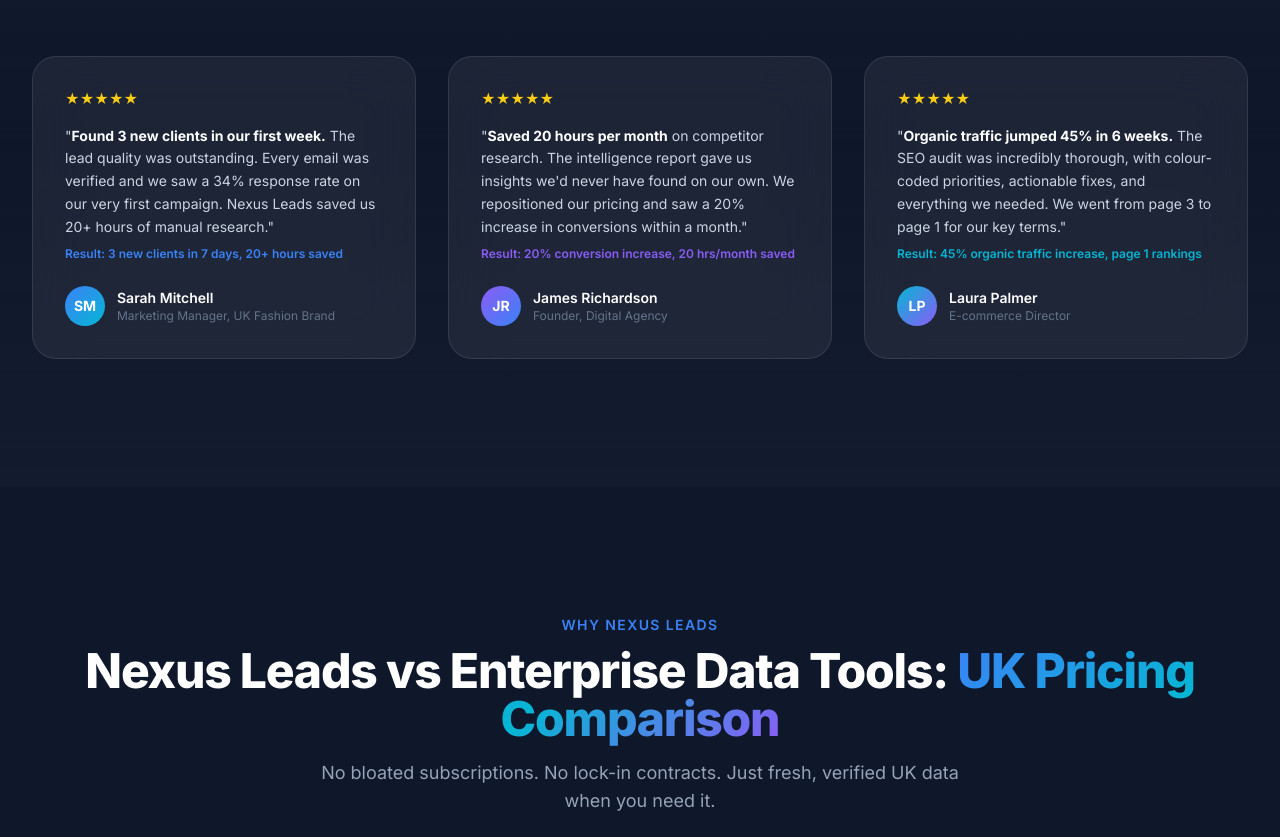
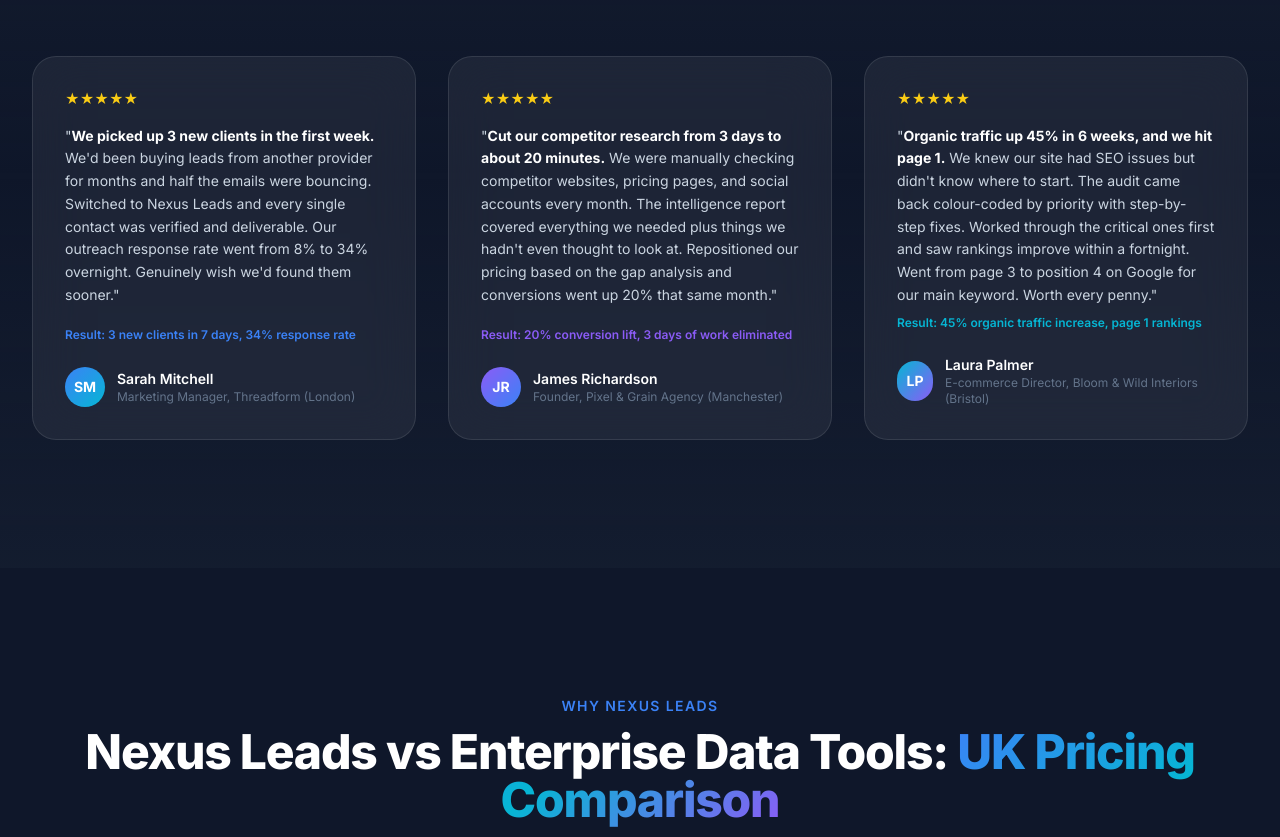
Before and after one commit to kaijwarden-dev/nexusleads-website, a plain HTML site: page index.html in a window 1280 px wide. Shown: the part 7503-8340 px from the top of the page. Drawn offline with nearby package versions, Linux system fonts and the light colour scheme.

Commit message:
Fix testimonial alignment + rewrite reviews to feel legitimate

```diff
--- a/index.html
+++ b/index.html
@@ -1184,13 +1184,13 @@
             <!-- Testimonial 1 -->
             <div class="reveal reveal-delay-1 glass-strong rounded-3xl p-8 hover-lift flex flex-col">
                 <div class="stars text-sm mb-4">&#9733;&#9733;&#9733;&#9733;&#9733;</div>
-                <p class="text-slate-300 text-sm leading-relaxed mb-2">"<strong class="text-white">Found 3 new clients in our first week.</strong> The lead quality was outstanding. Every email was verified and we saw a 34% response rate on our very first campaign. Nexus Leads saved us 20+ hours of manual research."</p>
-                <p class="text-xs text-electric font-semibold mb-6">Result: 3 new clients in 7 days, 20+ hours saved</p>
+                <p class="text-slate-300 text-sm leading-relaxed mb-2 flex-grow">"<strong class="text-white">We picked up 3 new clients in the first week.</strong> We'd been buying leads from another provider for months and half the emails were bouncing. Switched to Nexus Leads and every single contact was verified and deliverable. Our outreach response rate went from 8% to 34% overnight. Genuinely wish we'd found them sooner."</p>
+                <p class="text-xs text-electric font-semibold mb-6">Result: 3 new clients in 7 days, 34% response rate</p>
                 <div class="flex items-center gap-3 mt-auto">
                     <div class="w-10 h-10 bg-gradient-to-br from-electric to-teal rounded-full flex items-center justify-center text-sm font-bold">SM</div>
                     <div>
                         <p class="text-sm font-semibold">Sarah Mitchell</p>
-                        <p class="text-xs text-slate-500">Marketing Manager, UK Fashion Brand</p>
+                        <p class="text-xs text-slate-500">Marketing Manager, Threadform (London)</p>
                     </div>
                 </div>
             </div>
@@ -1198,13 +1198,13 @@
             <!-- Testimonial 2 -->
             <div class="reveal reveal-delay-2 glass-strong rounded-3xl p-8 hover-lift flex flex-col">
                 <div class="stars text-sm mb-4">&#9733;&#9733;&#9733;&#9733;&#9733;</div>
-                <p class="text-slate-300 text-sm leading-relaxed mb-2">"<strong class="text-white">Saved 20 hours per month</strong> on competitor research. The intelligence report gave us insights we'd never have found on our own. We repositioned our pricing and saw a 20% increase in conversions within a month."</p>
-                <p class="text-xs text-purple font-semibold mb-6">Result: 20% conversion increase, 20 hrs/month saved</p>
+                <p class="text-slate-300 text-sm leading-relaxed mb-2 flex-grow">"<strong class="text-white">Cut our competitor research from 3 days to about 20 minutes.</strong> We were manually checking competitor websites, pricing pages, and social accounts every month. The intelligence report covered everything we needed plus things we hadn't even thought to look at. Repositioned our pricing based on the gap analysis and conversions went up 20% that same month."</p>
+                <p class="text-xs text-purple font-semibold mb-6">Result: 20% conversion lift, 3 days of work eliminated</p>
                 <div class="flex items-center gap-3 mt-auto">
                     <div class="w-10 h-10 bg-gradient-to-br from-purple to-electric rounded-full flex items-center justify-center text-sm font-bold">JR</div>
                     <div>
                         <p class="text-sm font-semibold">James Richardson</p>
-                        <p class="text-xs text-slate-500">Founder, Digital Agency</p>
+                        <p class="text-xs text-slate-500">Founder, Pixel &amp; Grain Agency (Manchester)</p>
                     </div>
                 </div>
             </div>
@@ -1212,13 +1212,13 @@
             <!-- Testimonial 3 -->
             <div class="reveal reveal-delay-3 glass-strong rounded-3xl p-8 hover-lift flex flex-col">
                 <div class="stars text-sm mb-4">&#9733;&#9733;&#9733;&#9733;&#9733;</div>
-                <p class="text-slate-300 text-sm leading-relaxed mb-2">"<strong class="text-white">Organic traffic jumped 45% in 6 weeks.</strong> The SEO audit was incredibly thorough, with colour-coded priorities, actionable fixes, and everything we needed. We went from page 3 to page 1 for our key terms."</p>
+                <p class="text-slate-300 text-sm leading-relaxed mb-2 flex-grow">"<strong class="text-white">Organic traffic up 45% in 6 weeks, and we hit page 1.</strong> We knew our site had SEO issues but didn't know where to start. The audit came back colour-coded by priority with step-by-step fixes. Worked through the critical ones first and saw rankings improve within a fortnight. Went from page 3 to position 4 on Google for our main keyword. Worth every penny."</p>
                 <p class="text-xs text-teal font-semibold mb-6">Result: 45% organic traffic increase, page 1 rankings</p>
                 <div class="flex items-center gap-3 mt-auto">
                     <div class="w-10 h-10 bg-gradient-to-br from-teal to-purple rounded-full flex items-center justify-center text-sm font-bold">LP</div>
                     <div>
                         <p class="text-sm font-semibold">Laura Palmer</p>
-                        <p class="text-xs text-slate-500">E-commerce Director</p>
+                        <p class="text-xs text-slate-500">E-commerce Director, Bloom &amp; Wild Interiors (Bristol)</p>
                     </div>
                 </div>
             </div>
```
